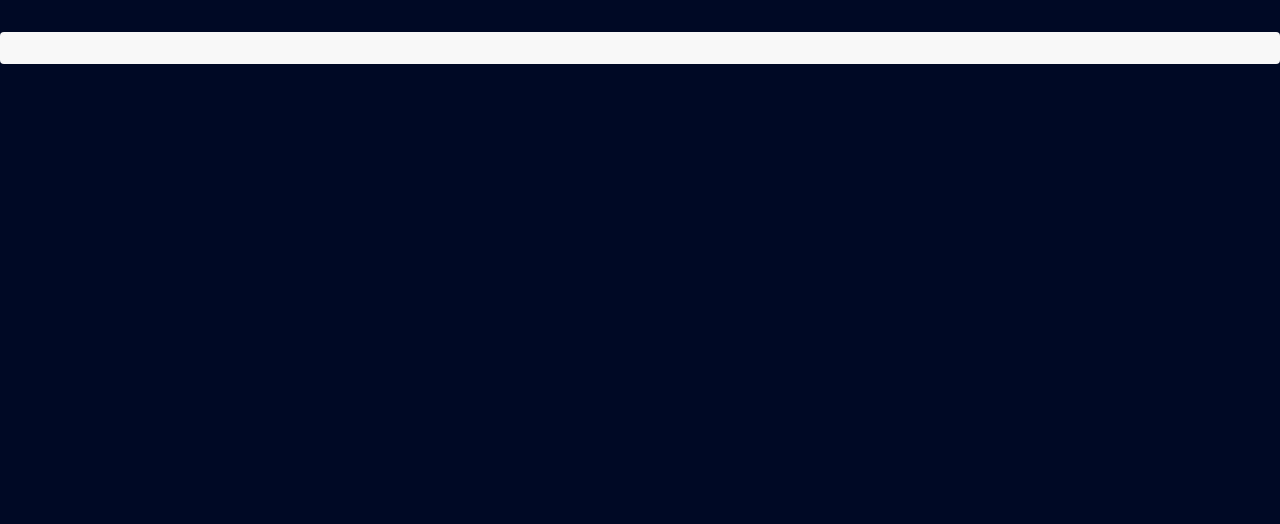
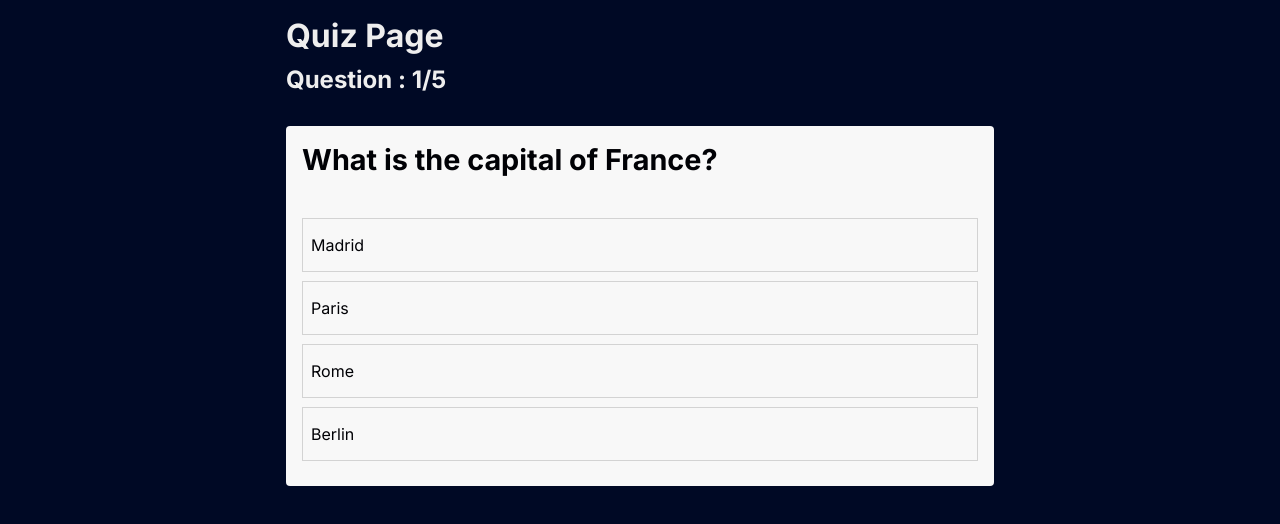
Before and after one commit to sravantp7/quiz-app, a Next.js app: page /quiz in a window 1280 px wide. Shown: the top 524 px of the page. Built offline with nearby package versions, Linux system fonts and the light colour scheme.

Commit message:
added question & answer structure

```diff
--- a/src/app/globals.css
+++ b/src/app/globals.css
@@ -75,3 +75,7 @@ li {
 .container p {
   padding: 8px 0;
 }
+
+.questions {
+  margin-top: 10px;
+}
--- a/src/app/quiz/page.tsx
+++ b/src/app/quiz/page.tsx
@@ -1,11 +1,64 @@
 'use client'
 
 import { useState } from "react"
+import { quiz } from "../data"
 
 export default function Quiz() {
+    // Keep track of current displaying question (index)
+    const [activeQuestion, setActiveQuestion] = useState<number>(0);
+    const [selectedAnswer, setSelectedAnswer] = useState<boolean>(false)
+    const [checked, setChecked] = useState<boolean>(false)
+    const [selectedAnswerIndex, setSelectedAnswerIndex] = useState<null | number>(null)
+    const [showResult, setShowResult] = useState(false)
+    const [result, setResult] = useState({
+        score: 0,
+        correctAnswers: 0,
+        wrongAnswers: 0
+    })
+
+    // destructuring questions
+    const {questions, totalQuestions} = quiz
+    const {id, question, answers, correctAnswer} = questions[activeQuestion]
+
+    // Select and Check answer.
+    const onAnswerSelected = (answer: string, index: number) => {
+        setChecked(true);
+        setSelectedAnswerIndex(index);
+
+        if (answer === correctAnswer) {
+            setSelectedAnswer(true);
+        } else {
+            setSelectedAnswer(false);
+        }
+    }
+
     return (
-        <div className="quiz-container ">
-
+        <div className="container">
+            <h1>Quiz Page</h1>
+            <div>
+                <h2 className="questions">
+                    Question : {activeQuestion + 1}
+                    <span>/{totalQuestions}</span>
+                </h2>
+            </div>
+            <div>
+                {
+                    !showResult ? (
+                        <div className="quiz-container">
+                            <h3>{question}</h3>
+                            {
+                                answers.map((answer, index) => (
+                                    <li key={index} className={selectedAnswerIndex === index ? 'li-selected' : 'li-hover'}
+                                    onClick={() => onAnswerSelected(answer, index)}
+                                    >
+                                        <span>{answer}</span>
+                                    </li>
+                                ))
+                            }
+                        </div>
+                    ) : (<div className="quiz-container">ho</div>)
+                }
+            </div>
         </div>
     )
 }
```
